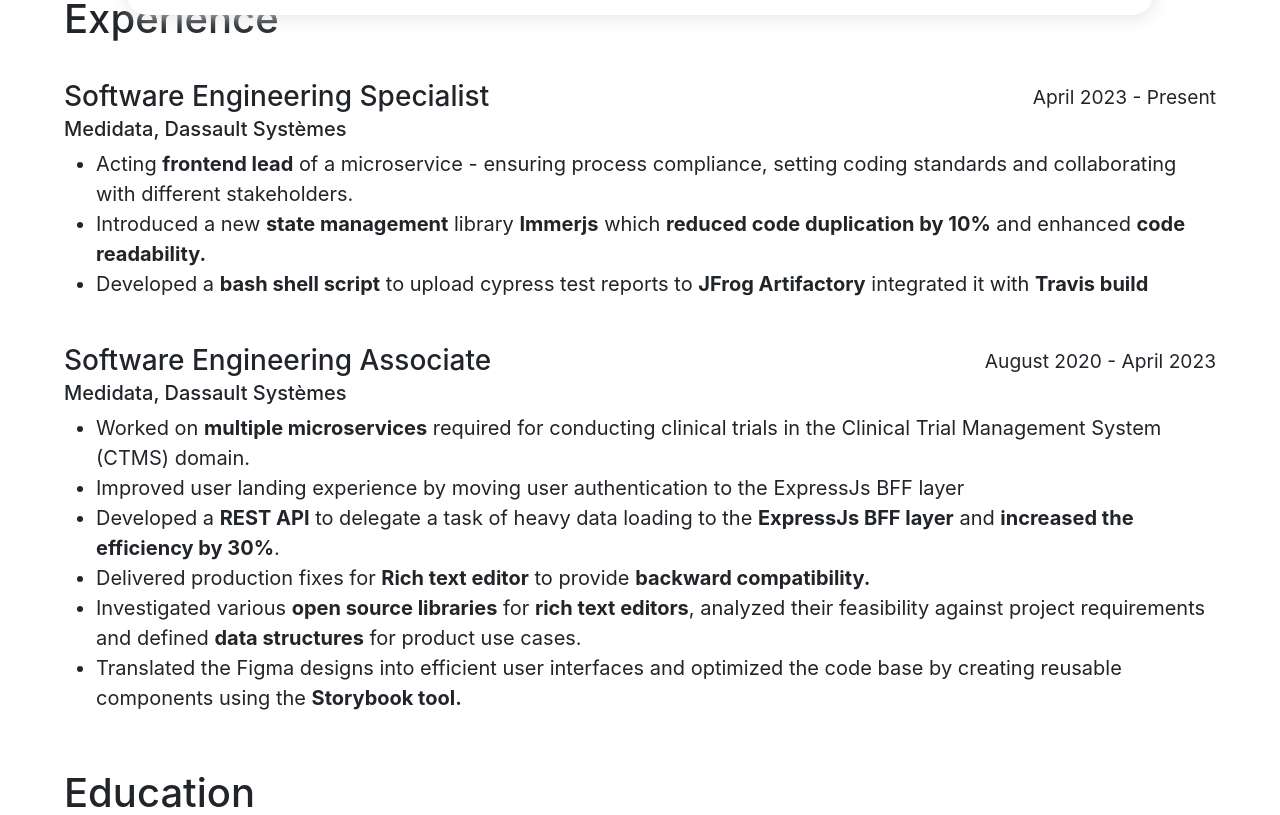
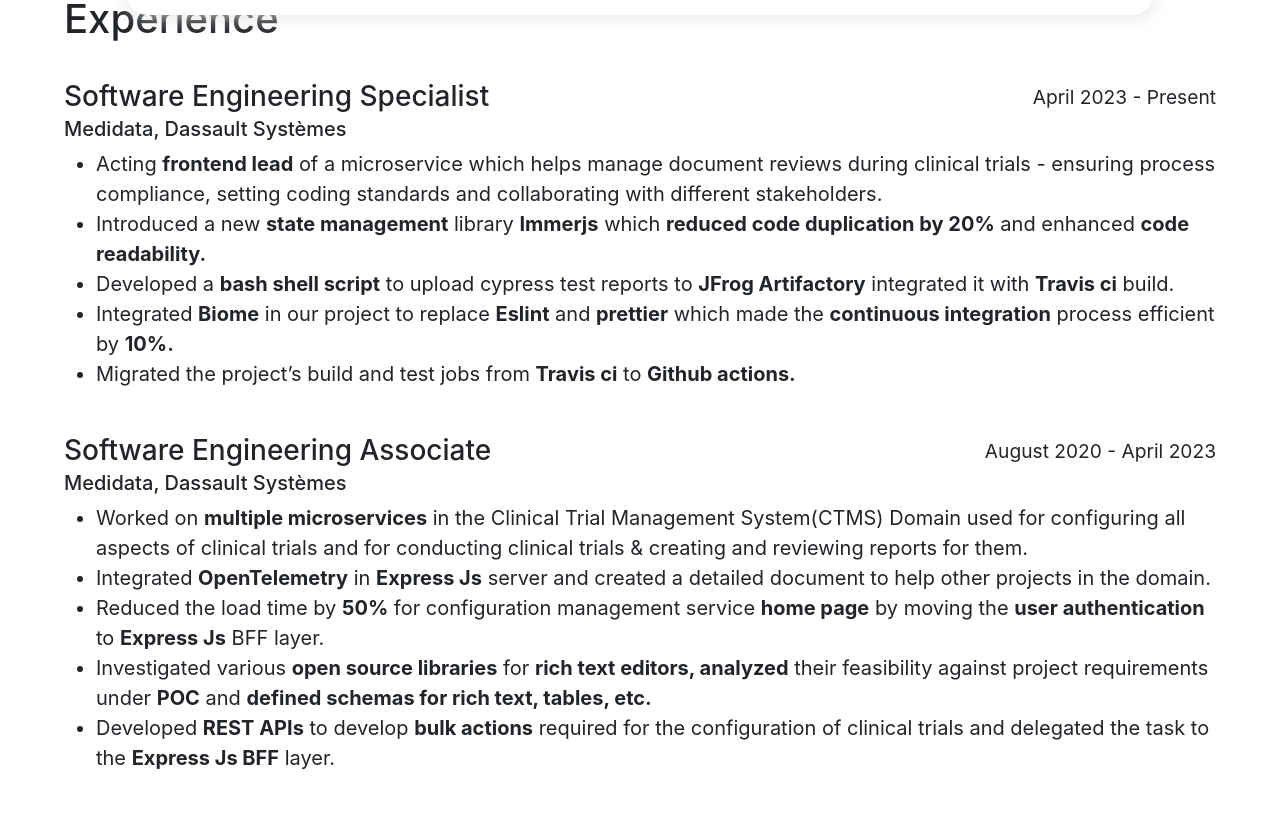
Before and after one commit to anushreegautam/anushreegautam.github.io, a React (Create React App) app: page / in a window 1280 px wide. Shown: the part 1045-1860 px from the top of the page. Built offline with nearby package versions, Linux system fonts and the light colour scheme.

Commit message:
updating experience section

```diff
--- a/src/tabs/Experience.tsx
+++ b/src/tabs/Experience.tsx
@@ -13,9 +13,11 @@ const Experience = () => {
         </div>
         <h5>Medidata, Dassault Systèmes</h5>
         <ul>
-          <li>Acting <strong>frontend lead</strong> of a microservice - ensuring process compliance, setting coding standards and collaborating with different stakeholders.</li>
-          <li>Introduced a new <strong>state management</strong> library <strong>Immerjs</strong> which <strong>reduced code duplication by 10%</strong> and enhanced <strong>code readability.</strong></li>
-          <li>Developed a <strong>bash shell script</strong> to upload cypress test reports to <strong>JFrog Artifactory</strong> integrated it with <strong>Travis build</strong></li>
+          <li>Acting <strong>frontend lead</strong> of a microservice which helps manage document reviews during clinical trials - ensuring process compliance, setting coding standards and collaborating with different stakeholders.</li>
+          <li>Introduced a new <strong>state management</strong> library <strong>Immerjs</strong> which <strong>reduced code duplication by 20%</strong> and enhanced <strong>code readability.</strong></li>
+          <li>Developed a <strong>bash shell script</strong> to upload cypress test reports to <strong>JFrog Artifactory</strong> integrated it with <strong>Travis ci</strong> build.</li>
+          <li>Integrated <strong>Biome</strong> in our project to replace <strong>Eslint</strong> and <strong>prettier</strong> which made the <strong>continuous integration</strong> process efficient by <strong>10%.</strong></li>
+          <li>Migrated the project’s build and test jobs from <strong>Travis ci</strong> to <strong>Github actions.</strong></li>
         </ul>
         <br/>
         <div>
@@ -24,12 +26,11 @@ const Experience = () => {
         </div>
         <h5>Medidata, Dassault Systèmes</h5>
         <ul>
-         <li>Worked on <strong>multiple microservices</strong> required for conducting clinical trials in the Clinical Trial Management System (CTMS) domain.</li>
-         <li>Improved user landing experience by moving user authentication to the ExpressJs BFF layer</li>
-         <li>Developed a <strong>REST API</strong> to delegate a task of heavy data loading to the <strong>ExpressJs BFF layer</strong> and <strong>increased the efficiency by 30%</strong>.</li>
-         <li>Delivered production fixes for <strong>Rich text editor</strong> to provide <strong>backward compatibility.</strong></li>
-         <li>Investigated various <strong>open source libraries</strong> for <strong>rich text editors</strong>, analyzed their feasibility against project requirements and defined <strong>data structures</strong> for product use cases.</li>
-         <li>Translated the Figma designs into efficient user interfaces and optimized the code base by creating reusable components using the <strong>Storybook tool.</strong></li>
+         <li>Worked on <strong>multiple microservices</strong> in the Clinical Trial Management System(CTMS) Domain used for configuring all aspects of clinical trials and for conducting clinical trials & creating and reviewing reports for them.</li>
+         <li>Integrated <strong>OpenTelemetry</strong> in <strong>Express Js</strong> server and created a detailed document to help other projects in the domain.</li>
+         <li>Reduced the load time by <strong>50%</strong> for configuration management service <strong>home page</strong> by moving the <strong>user authentication</strong> to <strong>Express Js</strong> BFF layer.</li>
+         <li>Investigated various <strong>open source libraries</strong> for <strong>rich text editors, analyzed</strong> their feasibility against project requirements under <strong>POC</strong> and <strong>defined schemas for rich text, tables, etc.</strong></li>
+         <li>Developed <strong>REST APIs</strong> to develop <strong>bulk actions</strong> required for the configuration of clinical trials and delegated the task to the <strong>Express Js BFF</strong> layer.</li>
         </ul>
       </div>
       </div>
```
